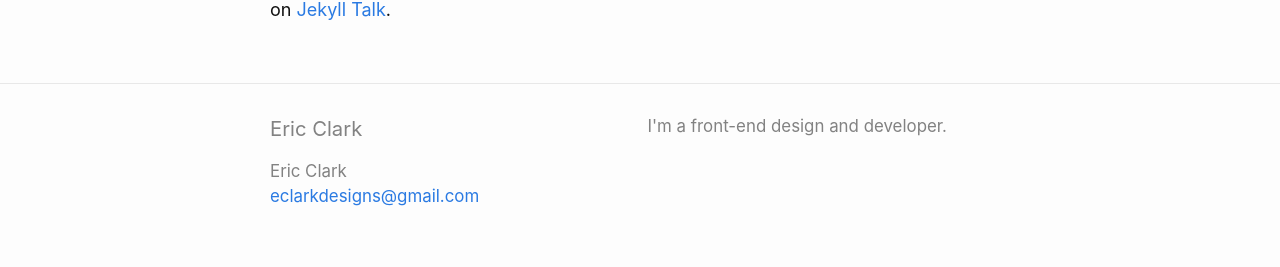
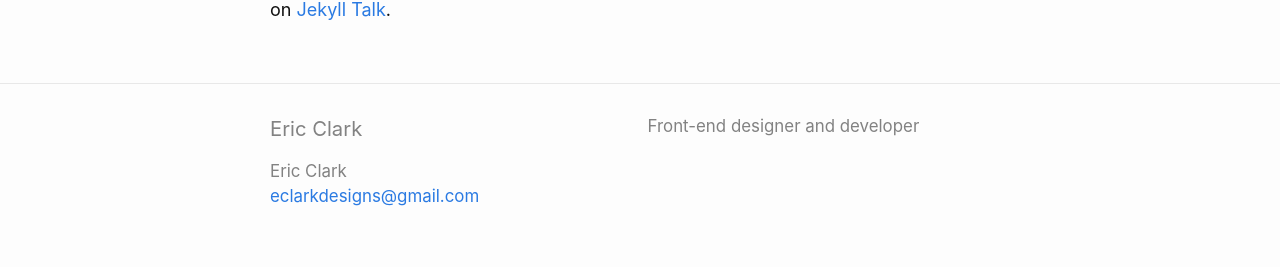
Before and after one commit to eclarrrk/personal-site-2019, a Jekyll site: the page built from _posts/2019-02-14-welcome-to-jekyll.markdown, in a window 1280 px wide. Shown: the part 633-900 px from the top of the page. Built offline with Jekyll 4.4.1, drawn with Linux system fonts in a browser that asks for light colours.

Commit message:
update settings

```diff
--- a/_config.yml
+++ b/_config.yml
@@ -16,9 +16,9 @@
 title: Eric Clark
 email: eclarkdesigns@gmail.com
 description: > # this means to ignore newlines until "baseurl:"
-  I'm a front-end design and developer.
+  Front-end designer and developer
 baseurl: "" # the subpath of your site, e.g. /blog
-url: "https://eric-clark.com" # the base hostname & protocol for your site
+url: "https://ericclark.dev" # the base hostname & protocol for your site
 twitter_username: eclarrrk
 github_username:  eclarrrk
 
```
Also changed, not shown: Gemfile.lock.
